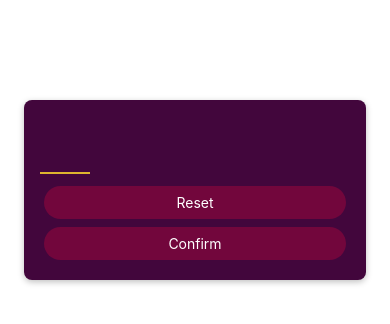
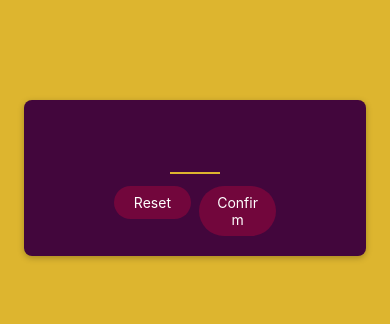
Before and after one commit to amitkr7/NumberGuessingGame, a React Native app: screen / in a window 390 px wide. Shown: the top 324 px of the page. Built offline with nearby package versions, Linux system fonts and the light colour scheme.

Commit message:
Add background to th eapp

```diff
--- a/App.js
+++ b/App.js
@@ -3,7 +3,16 @@ import { StyleSheet, Text, View } from 'react-native';
 import StartGameScreen from './screens/StartGameScreen';
 
 export default function App() {
-  return <StartGameScreen />;
+  return (
+    <View style={styles.rootScreen}>
+      <StartGameScreen />
+    </View>
+  );
 }
 
-const styles = StyleSheet.create({});
+const styles = StyleSheet.create({
+  rootScreen: {
+    flex: 1,
+    backgroundColor: '#ddb52f',
+  },
+});
--- a/screens/StartGameScreen.js
+++ b/screens/StartGameScreen.js
@@ -12,8 +12,14 @@ const StartGameScreen = () => {
         autoCapitalize='none'
         autoCorrect={false}
       />
-      <PrimaryButton>Reset</PrimaryButton>
-      <PrimaryButton>Confirm</PrimaryButton>
+      <View style={styles.buttonsContainer}>
+        <View style={styles.buttonContainer}>
+          <PrimaryButton>Reset</PrimaryButton>
+        </View>
+        <View style={styles.buttonContainer}>
+          <PrimaryButton>Confirm</PrimaryButton>
+        </View>
+      </View>
     </View>
   );
 };
@@ -22,6 +28,8 @@ export default StartGameScreen;
 
 const styles = StyleSheet.create({
   inputContainer: {
+    justifyContent: 'center',
+    alignItems: 'center',
     marginTop: 100,
     marginHorizontal: 24,
     padding: 16,
@@ -44,4 +52,10 @@ const styles = StyleSheet.create({
     fontWeight: 'bold',
     textAlign: 'center',
   },
+  buttonsContainer: {
+    flexDirection: 'row',
+  },
+  buttonContainer: {
+    flex: 1,
+  },
 });
```
